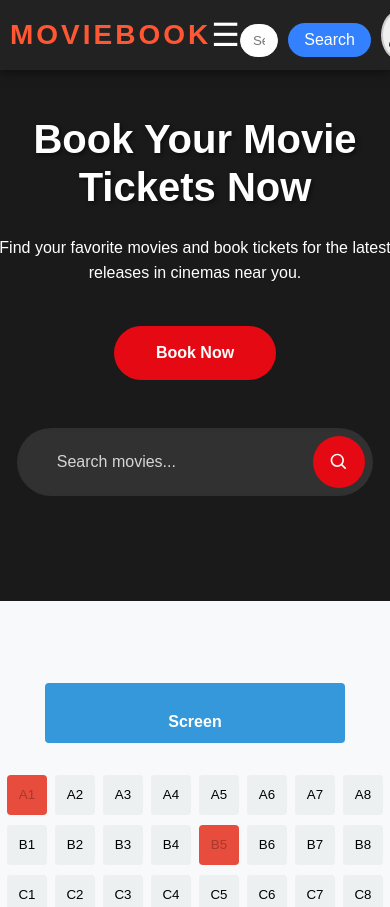
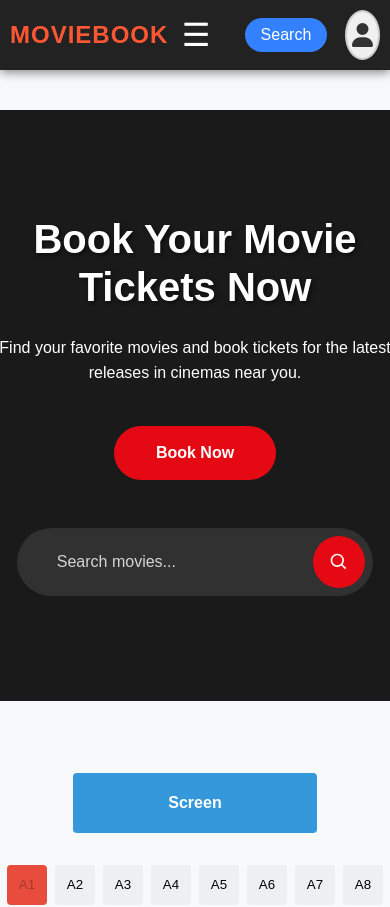
Before and after one commit to Pov-Yanghai/Movie-Booking-Ticket-Online-Backend-Frontend, a React (Vite) app: page /booking in a window 390 px wide. Shown: the top 907 px of the page. Built offline with nearby package versions, Linux system fonts and the light colour scheme; a web font is replaced by a local one.

Commit message:
addbookingseat

```diff
--- a/src/App.jsx
+++ b/src/App.jsx
@@ -1,5 +1,5 @@
 import React from 'react';
-import { BrowserRouter as Router, Route, Routes } from 'react-router-dom';
+import { BrowserRouter as Router, Route, Routes, useLocation } from 'react-router-dom';
 import Header from './components/Header/Header';
 import Footer from './components/Footer/Footer';
 import Home from './pages/Home';
@@ -12,9 +12,12 @@ import Signuppage from './pages/Signuppage';
 import Profilepage from './pages/Profilepage';
 import './App.css';
 import '@fortawesome/fontawesome-free/css/all.min.css';
-function App() {
+
+function AppContent() {
+  const location = useLocation();
+  const hideFooterRoutes = ['/login', '/signup'];
+
   return (
-    <Router>
     <div className="App">
       <Header />
       <main>
@@ -29,8 +32,15 @@ function App() {
           <Route path="/profile" element={<Profilepage />} />
         </Routes>
       </main>
-        <Footer />
+      {!hideFooterRoutes.includes(location.pathname) && <Footer />}
     </div>
+  );
+}
+
+function App() {
+  return (
+    <Router>
+      <AppContent />
     </Router>
   );
 }
--- a/src/components/Booking/BookingSeat.css
+++ b/src/components/Booking/BookingSeat.css
@@ -6,15 +6,20 @@
   }
 
   .screen {
-    width: 80%;
-    height: 20px;
+    width: 65%;
+    height: 60px;
     background: #3498db;
     margin: 2rem auto;
     border-radius: 4px;
     color: white;
     font-weight: bold;
-    padding:30px;
-    margin-top: 30px;
+    padding: 0 30px;
+    display: flex;
+    justify-content: center;
+    align-items: center;
+    text-align: center;
+    margin-top: 20px;
+
   }
 
   .seat-grid {
--- a/src/components/Booking/BookingSeat.jsx
+++ b/src/components/Booking/BookingSeat.jsx
@@ -1,7 +1,7 @@
 import React, { useState } from 'react';
 import './BookingSeat.css';
 
-const BookingSeat = ({ moviePrice }) => {
+const BookingSeat = ({ moviePrice = 10 }) => { // Default moviePrice if not passed
   const [selectedSeats, setSelectedSeats] = useState([]);
   const [bookedSeats, setBookedSeats] = useState(['A1', 'B5']);
   const [userInfo, setUserInfo] = useState({ name: '', email: '' });
@@ -29,6 +29,9 @@ const BookingSeat = ({ moviePrice }) => {
     setSelectedSeats([]);
     alert('Booking successful!');
   };
+
+  // Calculate total price
+  const totalPrice = selectedSeats.length * moviePrice;
 
   return (
     <div className="booking-container">
@@ -59,7 +62,7 @@ const BookingSeat = ({ moviePrice }) => {
 
       <div className="booking-summary">
         <h3>Selected Seats: {selectedSeats.join(', ')}</h3>
-        <h3>Total Price: ${(selectedSeats.length * moviePrice).toFixed(2)}</h3>
+        <h3>Total Price: ${totalPrice.toFixed(2)}</h3>
 
         <form onSubmit={handleSubmit}>
           <input
--- a/src/components/Contact/Contact.css
+++ b/src/components/Contact/Contact.css
@@ -1,4 +1,4 @@
-/* src/pages/Contact.css */
+
 .contact-container {
   width: 95%;
   max-width: 1200px;
@@ -10,6 +10,11 @@
   color: #e0e0e0;
   box-sizing: border-box;
   overflow: hidden;
+
+}
+.contact-container h1 {
+  text-align: center;
+  padding-bottom: 20px;
 
 }
 
--- a/src/components/Header/Header.css
+++ b/src/components/Header/Header.css
@@ -103,11 +103,17 @@ header {
   /* Responsive adjustments */
   @media (max-width: 768px) {
     /* Stack logo, menu, and right section on smaller screens */
+    .logo {
+      font-size: 24px;
+      letter-spacing: 1px;
+
+    }
     header {
       flex-direction: row;
       justify-content: space-between;
       padding: 15px 20px;
     }
+
 
     .menu-toggle {
       display: block;
@@ -139,10 +145,18 @@ header {
     .search-bar {
       width: 100%;
       justify-content: center;
-      margin-top: 10px;
+
+
     }
 
     .search-bar input {
-      width: 80%;
+      display: none;
     }
+
+
+
+
+
+
+
   }
--- a/src/components/Hero/Hero.css
+++ b/src/components/Hero/Hero.css
@@ -6,6 +6,8 @@
     padding: 4rem 2rem;
     color: white;
     background-color: #1a1a1a;
+    margin-top: 100px;
+
   }
 
   .hero-content {
--- a/src/components/Login/Login.css
+++ b/src/components/Login/Login.css
@@ -1,4 +1,4 @@
-/* Login Section */
+
 .login-section {
     background: rgba(0, 0, 0, 0.9);
     padding: 30px;
@@ -10,17 +10,20 @@
     width: 90%;
     margin-left: auto;
     margin-right: auto;
+    margin-top: 100px;
+
+
 
 }
 
-/* Login Heading */
+
 .login-section h2 {
     margin-bottom: 20px;
     text-align: center;
     color: #FFC300;
 }
 
-/* Input Fields */
+
 .login-section input {
     width: 100%;
     max-width: 350px;
@@ -40,7 +43,7 @@
     transform: scale(1.05);
 }
 
-/* Button Styling */
+
 .login-section button {
     width: 100%;
     max-width: 350px;
@@ -62,14 +65,14 @@
     transform: scale(1.05);
 }
 
-/* Text Below Form */
+
 .login-section p {
     margin-top: 10px;
     text-align: center;
     color: white;
 }
 
-/* Keyframes */
+
 @keyframes slideInUp {
     from {
         opacity: 0;
@@ -81,13 +84,14 @@
     }
 }
 
-/* ======= MOBILE RESPONSIVENESS ======= */
+
 
 @media (max-width: 768px) {
     .login-section {
         padding: 20px;
-        margin-top: 30px;
+        margin-top:100px;
         width: 95%;
+
     }
 
     .login-section input,
--- a/src/components/Movies/Movies.css
+++ b/src/components/Movies/Movies.css
@@ -14,7 +14,6 @@
     font-size: 2em;
 }
 
-/* ======= MOVIE GRID ======= */
 .movie-grid {
     display: grid;
     grid-template-columns: repeat(auto-fit, minmax(200px, 1fr));
@@ -25,7 +24,7 @@
     padding: 0 10px;
 }
 
-/* ======= MOVIE ITEM ======= */
+
 .movie-item {
     background: rgba(255, 87, 51, 0.85);
     padding: 15px;
@@ -38,14 +37,14 @@
     animation: fadeInUp 1s ease-out;
 }
 
-/* ======= REMOVE LINK UNDERLINE & MAKE FULL CARD CLICKABLE ======= */
+
 .movie-item a {
     text-decoration: none;
     color: inherit;
-    display: block; /* Makes the entire card clickable */
+    display: block;
 }
 
-/* ======= MOVIE IMAGE ======= */
+
 .movie-item img {
     width: 100%;
     height: auto;
@@ -53,7 +52,7 @@
     transition: transform 0.3s ease;
 }
 
-/* ======= MOVIE TEXT STYLING ======= */
+
 .movie-item h3 {
     margin: 15px 0;
     font-size: 18px;
@@ -80,13 +79,13 @@
     color: #FFC300;
 }
 
-/* ======= HOVER EFFECT ======= */
+
 .movie-item:hover {
     transform: translateY(-5px);
     box-shadow: 0 8px 20px rgba(0, 0, 0, 0.5);
 }
 
-/* ======= MOBILE RESPONSIVENESS ======= */
+
 @media (min-width: 1024px) {
     .movie-grid {
         grid-template-columns: repeat(4, 1fr);
@@ -128,7 +127,7 @@
     }
 }
 
-/* ======= TOUCHSCREEN EFFECTS (NO HOVER) ======= */
+
 @media (hover: none) {
     .movie-item:active {
         transform: scale(1.05);
--- a/src/components/Signup/Signup.css
+++ b/src/components/Signup/Signup.css
@@ -1,4 +1,4 @@
-/* SignUp Section */
+
 .signup-section {
     background: rgba(0, 0, 0, 0.9);
     padding: 30px;
@@ -10,16 +10,17 @@
     width: 90%;
     margin-left: auto;
     margin-right: auto;
+    margin-top: 100px;
 }
 
-/* SignUp Heading */
+
 .signup-section h2 {
     margin-bottom: 20px;
     text-align: center;
     color: #FFC300;
 }
 
-/* Input Fields */
+
 .signup-section input {
     width: 100%;
     max-width: 350px;
@@ -39,7 +40,7 @@
     transform: scale(1.05);
 }
 
-/* Button Styling */
+
 .signup-section button {
     width: 100%;
     max-width: 350px;
@@ -54,6 +55,7 @@
     display: block;
     margin-left: auto;
     margin-right: auto;
+    margin-top: 100px;
 }
 
 .signup-section button:hover {
@@ -61,14 +63,14 @@
     transform: scale(1.05);
 }
 
-/* Text Below Form */
+
 .signup-section p {
     margin-top: 10px;
     text-align: center;
     color: white;
 }
 
-/* Keyframes */
+
 @keyframes slideInUp {
     from {
         opacity: 0;
@@ -80,7 +82,7 @@
     }
 }
 
-/* ======= MOBILE RESPONSIVENESS ======= */
+
 
 @media (max-width: 768px) {
     .signup-section {
```
Lines whose indentation alone changed are shown as unchanged.
